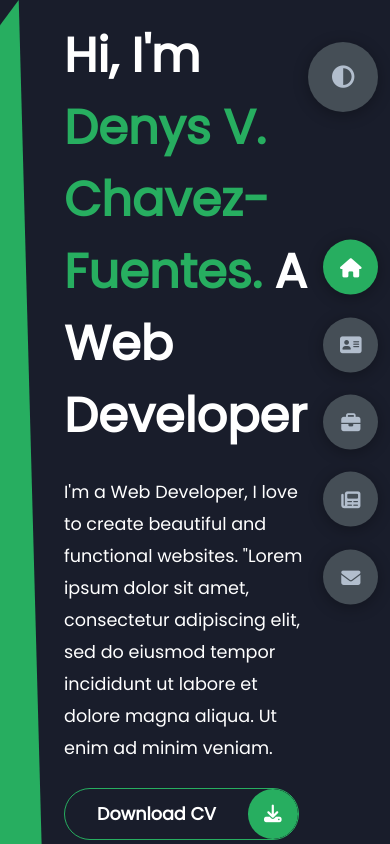
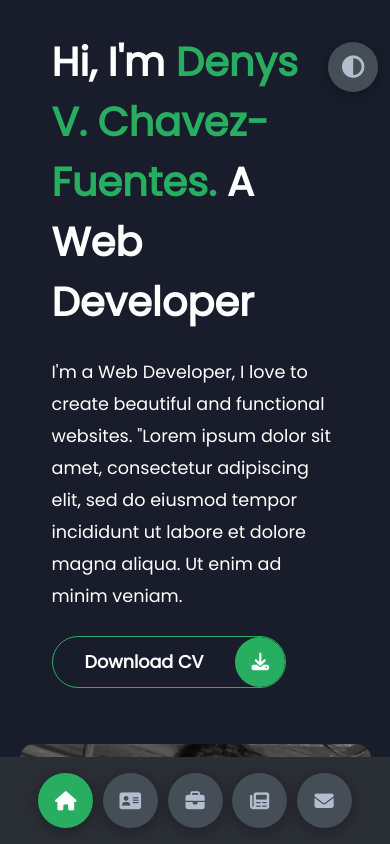
Before and after one commit to DenysChavez/portfolio-website, a plain HTML site: page index.html in a window 390 px wide. Shown: the top 844 px of the page. Drawn offline with Linux system fonts and the light colour scheme.

Commit message:
add _media.scss and home page is done

```diff
--- /dev/null
+++ b/styles/_media.scss
@@ -0,0 +1,50 @@
+@media screen and (max-width: 600px) {
+    header {
+        padding: 0;
+    }
+    header .right-header {
+        padding: 2rem !important;
+    }
+
+    .theme-btn {
+        width: 50px;
+        height: 50px;
+    }
+
+    .header-content {
+        grid-template-columns: 1fr;
+        padding-bottom: 6rem;
+    }
+    .left-header {
+        .h-shape{
+            display: none;
+        }
+    }
+
+    .right-header {
+        grid-row: 1;
+        width: 90%;
+        margin: 0 auto;
+        .name {
+            font-size: 2.5rem !important;
+        }
+    }
+    .header-content .left-header .image {
+        margin:  0 auto;
+        width: 90%;
+    }
+
+    .controls {
+        top: auto;
+        bottom: 0;
+        flex-direction: row;
+        justify-content: center;
+        left: 50%;
+        transform: translateX(-50%);
+        width: 100%;
+        background-color: var(--color-grey5);
+        .control{
+            margin: 1rem .3rem;
+        }
+    }
+}
--- a/styles/styles.scss
+++ b/styles/styles.scss
@@ -52,9 +52,11 @@ a {
 }
 
 header {
-    height: 100vh;
+    min-height: 100vh;
+    font-family: 'Poppins', sans-serif;
     color: var(--color-white);
     overflow: hidden;
+
 }
 
 section {
@@ -710,3 +712,5 @@ section {
     }
 
 }
+
+@import "./media";
```
Also changed, not shown: styles/styles.css, 1 other file.
